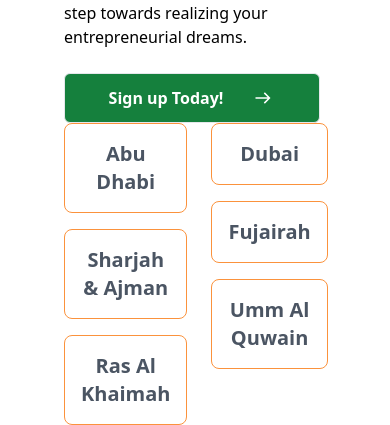
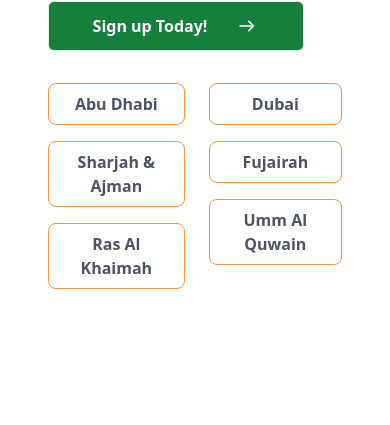
Before and after one commit to sourav0009/Habot_company_Ui, a React (Create React App) app: page / in a window 390 px wide. Shown: the part 945-1370 px from the top of the page. After the commit the page ends 1234 px from the top, so only its background shows below. Built offline with nearby package versions, Linux system fonts and the light colour scheme.

Commit message:
button res

```diff
--- a/src/components/home.jsx
+++ b/src/components/home.jsx
@@ -46,7 +46,7 @@ const Home = () => {
             </section>
 
             <section className=' bg-white w-full h-96'>
-                <div className=' md:flex items-center justify-around md:ml-24 md:mr-24 ml-16 mr-16  md:mt-24 mt-16'>
+                <div className=' md:flex items-center justify-around md:ml-24 md:mr-24 ml-12 mr-12  md:mt-24 mt-16'>
                     <div className="left space-y-6 ">
                         <h1 className=' md:text-4xl text-2xl font-bold'>Ready to dive into HABOT?</h1>
                         <p>Signing up with HABOT opens the door to a world of new opportunities <br />
@@ -60,16 +60,16 @@ const Home = () => {
                             </svg>
                         </button>
                     </div>
-                    <div className="right flex space-x-6">
-                        <div className=' flex flex-col space-y-4 w-60'>
-                            <button className=' border p-4 rounded-lg border-orange-400 font-semibold text-xl text-gray-600'>Abu Dhabi</button>
-                            <button className=' border p-4 rounded-lg border-orange-400 font-semibold text-xl text-gray-600'>Sharjah & Ajman</button>
-                            <button className=' border p-4 rounded-lg border-orange-400 font-semibold text-xl text-gray-600'>Ras Al Khaimah</button>
+                    <div className="right flex space-x-6 mt-8">
+                        <div className=' flex flex-col space-y-4 md:w-60'>
+                            <button className=' border md:p-4 p-2 rounded-lg border-orange-400 font-semibold md:text-xl text-gray-600'>Abu Dhabi</button>
+                            <button className=' border md:p-4 p-2 rounded-lg border-orange-400 font-semibold md:text-xl text-gray-600'>Sharjah & Ajman</button>
+                            <button className=' border md:p-4 p-2 rounded-lg border-orange-400 font-semibold md:text-xl text-gray-600'>Ras Al Khaimah</button>
                         </div>
-                        <div className=' flex flex-col space-y-4 w-60'>
-                            <button className=' border p-4 rounded-lg border-orange-400 font-semibold text-xl text-gray-600'>Dubai</button>
-                            <button className=' border p-4 rounded-lg border-orange-400 font-semibold text-xl text-gray-600'>Fujairah</button>
-                            <button className=' border p-4 rounded-lg border-orange-400 font-semibold text-xl text-gray-600'>Umm Al Quwain</button>
+                        <div className=' flex flex-col space-y-4 md:w-60'>
+                            <button className=' border md:p-4 p-2 rounded-lg border-orange-400 font-semibold md:text-xl text-gray-600'>Dubai</button>
+                            <button className=' border md:p-4 p-2 rounded-lg border-orange-400 font-semibold md:text-xl text-gray-600'>Fujairah</button>
+                            <button className=' border md:p-4 p-2 rounded-lg border-orange-400 font-semibold md:text-xl text-gray-600'>Umm Al Quwain</button>
                         </div>
                     </div>
                 </div>
```
